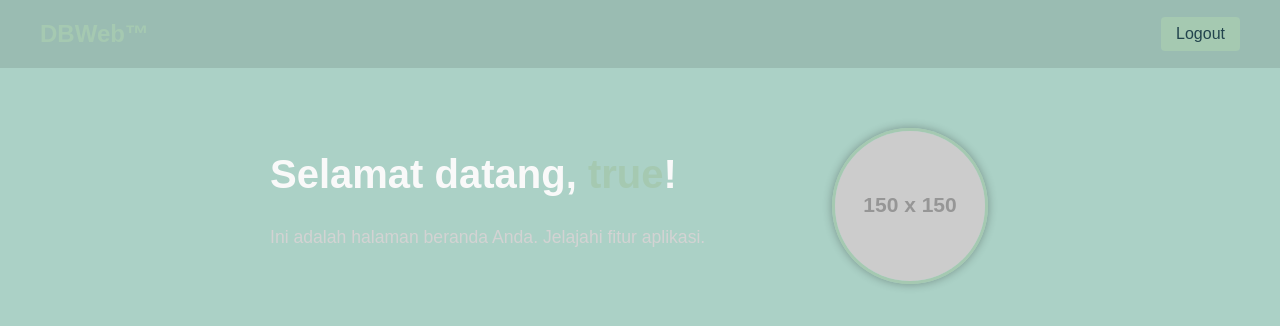
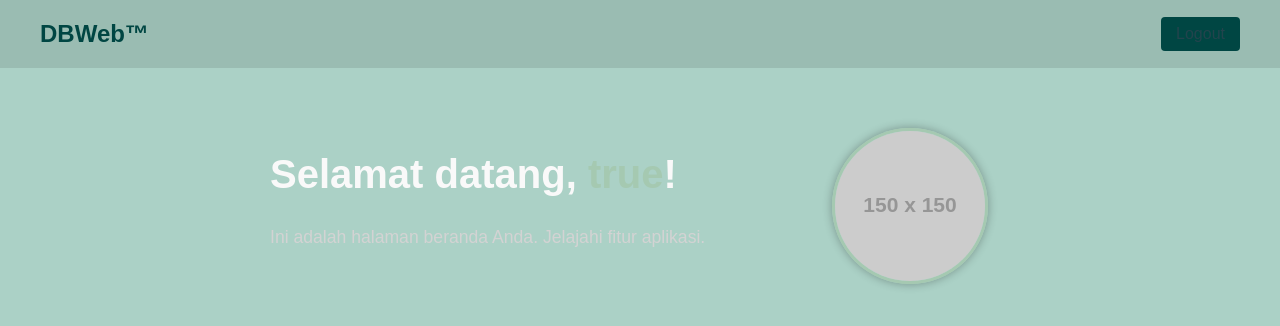
Before and after one commit to DillsJr/DBWeb, a website: page public/homepage.html in a window 1280 px wide. Drawn offline with Linux system fonts and the light colour scheme; sample sign-in values are in the browser's storage; placeholder pictures from the web are drawn by us.

Commit message:
bg home commit

```diff
--- a/public/styles.css
+++ b/public/styles.css
@@ -454,14 +454,14 @@ body.homepage-body .homepage-header {
 body.homepage-body .homepage-header .site-title {
     font-size: 1.5em;
     font-weight: bold;
-    color: #a5c9b1;
+    color: #004643;
     /* Contoh warna judul situs */
 }
 
 /* Gaya untuk Tombol Logout di Header Homepage */
 body.homepage-body .homepage-header .header-logout-button {
     padding: 8px 15px;
-    background-color: #a5c9b1;
+    background-color: #004643;
     /* Contoh warna tombol logout */
     color: #22444d;
     /* Warna teks tombol */
@@ -473,7 +473,8 @@ body.homepage-body .homepage-header .header-logout-button {
 }
 
 body.homepage-body .homepage-header .header-logout-button:hover {
-    background-color: #b0d4bd;
+    background-color: #004643;
+    color: #abd1c6;
 }
 
 
```
